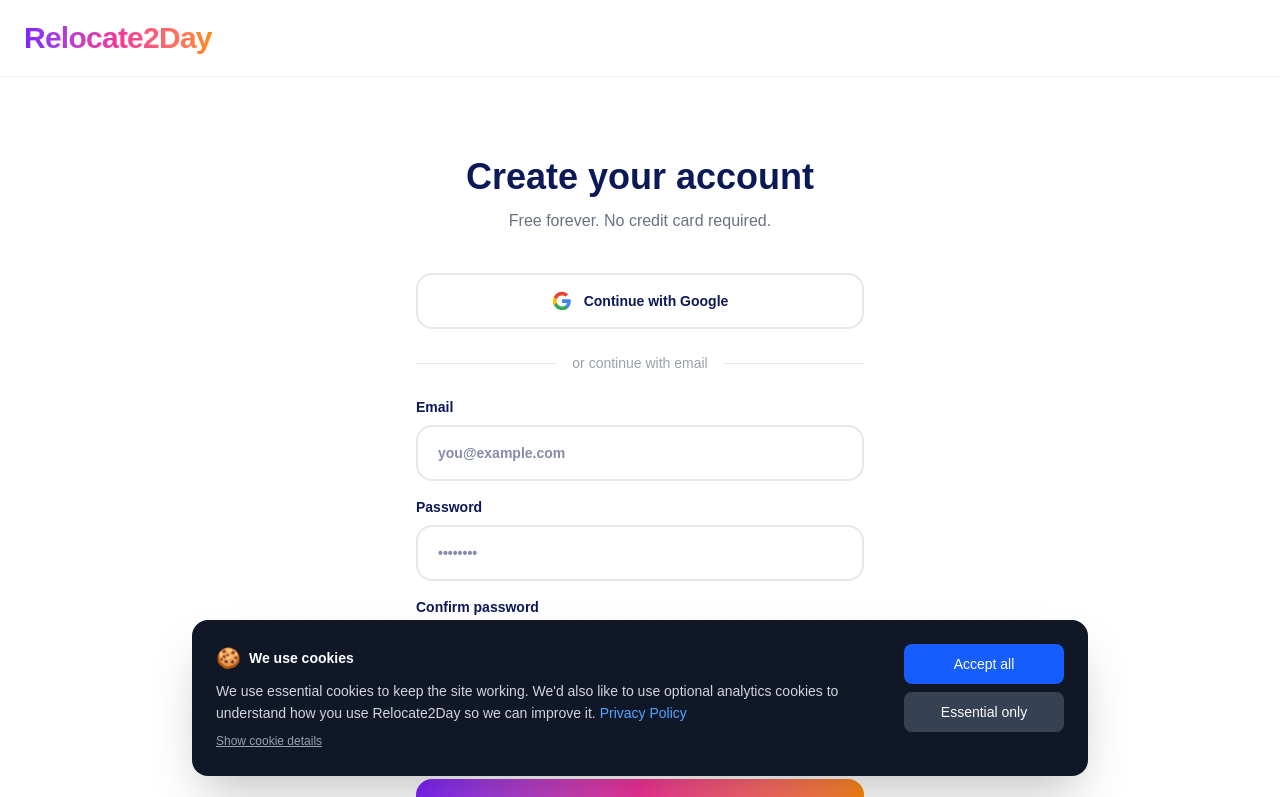
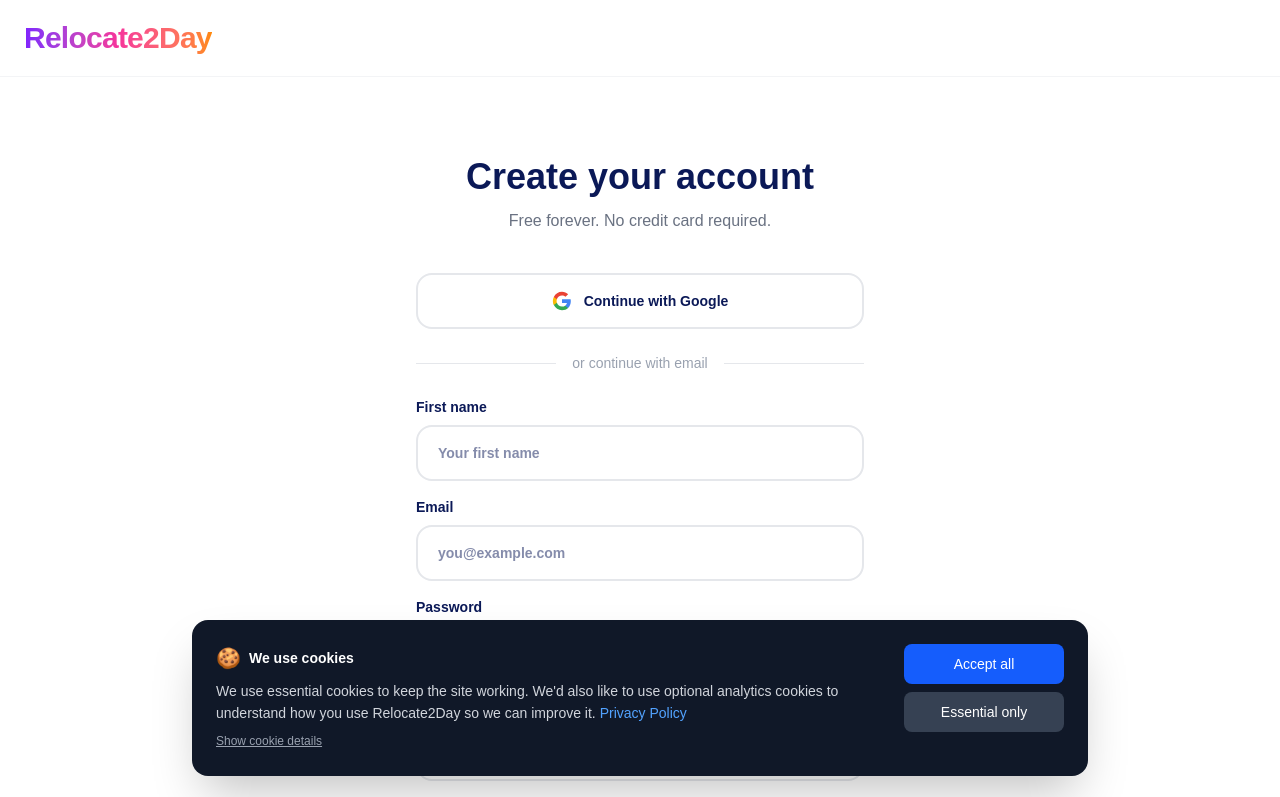
Before and after one commit to ZeppaVentures/Relocate2Day, a Next.js app: page /auth/signup in a window 1280 px wide. Shown: the top 797 px of the page. Built offline with nearby package versions, Linux system fonts and the light colour scheme; no server answers.

Commit message:
Add first name field to signup form for HubSpot personalisation

```diff
--- a/app/auth/signup/page.tsx
+++ b/app/auth/signup/page.tsx
@@ -14,6 +14,7 @@ export default function SignUpPage() {
   const [error, setError] = useState("");
   const [success, setSuccess] = useState(false);
   const [marketingOptIn, setMarketingOptIn] = useState(false);
+  const [firstName, setFirstName] = useState("");
 
   const handleSignUp = async () => {
     setError("");
@@ -50,6 +51,7 @@ await fetch("/api/hubspot/contact", {
   body: JSON.stringify({
     email,
     source: "Sign up",
+    firstName,
     marketingOptIn,
   }),
 });
@@ -136,6 +138,16 @@ await fetch("/api/hubspot/contact", {
           {/* Email & Password */}
           <div className="space-y-4">
             <div>
+              <label className="block text-sm font-semibold mb-2">First name</label>
+              <input
+                type="text"
+                value={firstName}
+                onChange={(e) => setFirstName(e.target.value)}
+                placeholder="Your first name"
+                className="w-full rounded-2xl border-2 border-gray-200 px-5 py-4 text-sm font-semibold outline-none focus:border-violet-500 transition"
+              />
+            </div>
+                        <div>
               <label className="block text-sm font-semibold mb-2">Email</label>
               <input
                 type="email"
```
